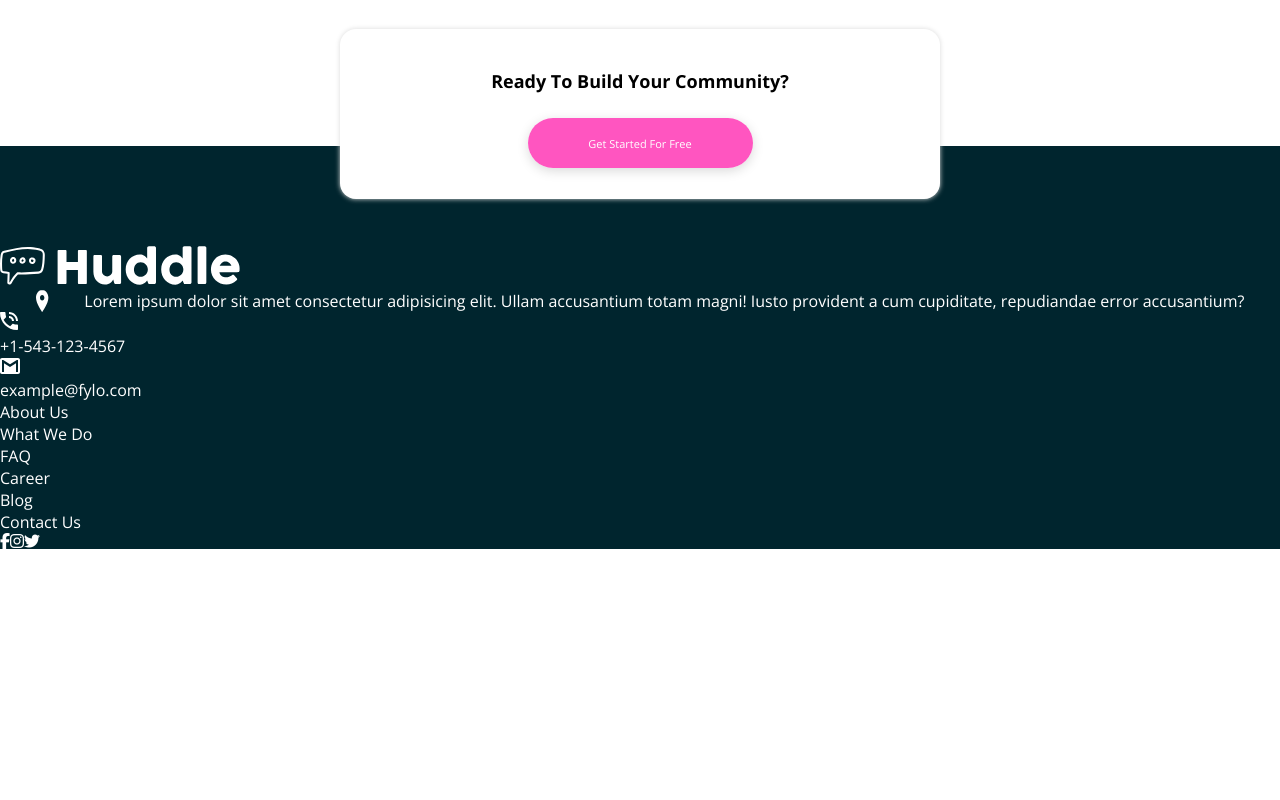
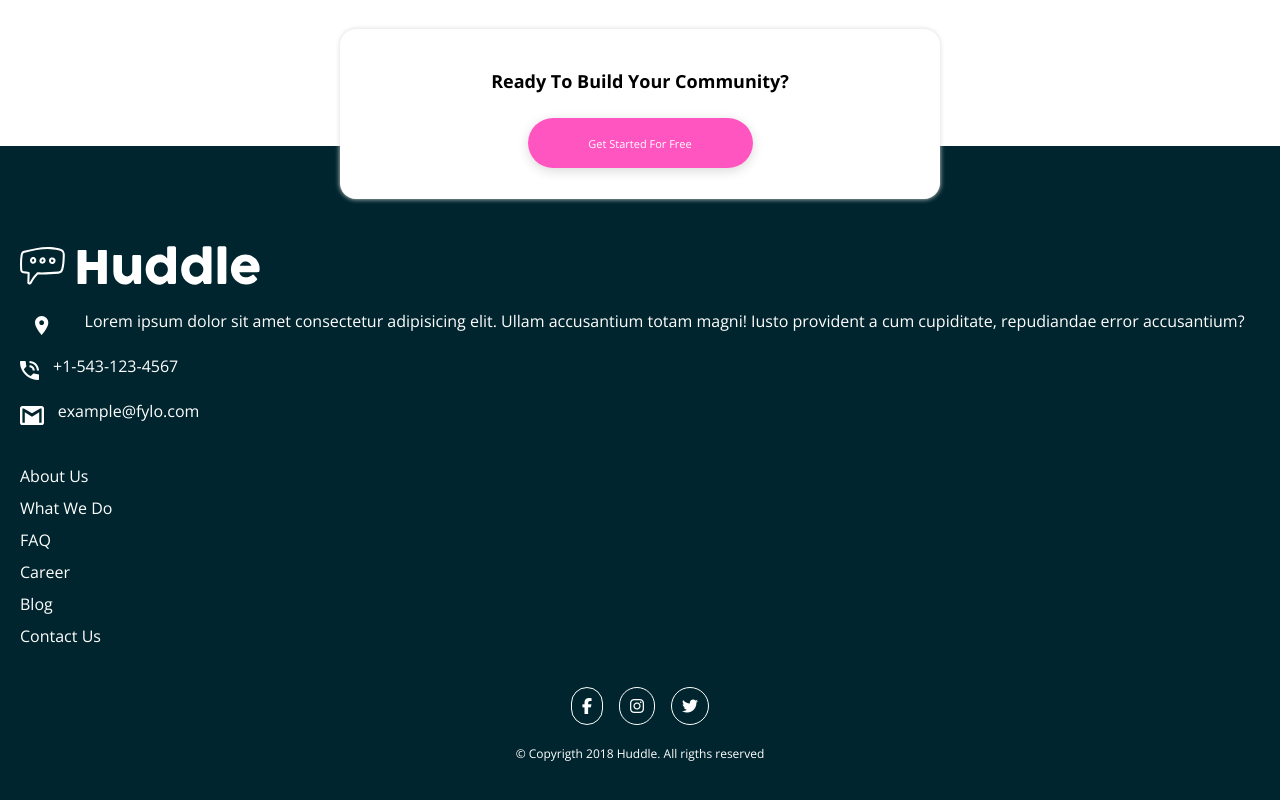
Before and after one commit to rorhedia/landingpage-8g, a plain HTML site: page index.html in a window 1280 px wide. Shown: the part 1664-2464 px from the top of the page. Before the commit the page ends 2213 px from the top, so only its background shows below. Drawn offline with nearby package versions, Linux system fonts and the light colour scheme.

Commit message:
semifinal

```diff
--- a/css/style.css
+++ b/css/style.css
@@ -96,6 +96,7 @@ header {
     margin-right: 15px;
     margin-left: 50px;
     align-content: center;
+
 }
 
 .text-wrapper2 {
@@ -143,19 +144,77 @@ header {
 .backg {
     background-color: hsl(192, 100%, 9%);
     color: white;
-    padding-top: 100px;
+    padding: 100px 20px;
 }
 
 .icons {
     display: flex;
-    align-items: center;
+
+    margin:40px 0 20px 0;
+
+    justify-content: center;
 }
 
 .directory{
     display: flex;
     justify-content: space-evenly;
+    padding-top: 20px;
 }
+.directory img{
+    height: 19px;
+    width: auto;
+    margin-right: 20px;
+    margin-top: 6px;
+}
+.directory2{
+    display: flex;
+       padding-top: 20px;
 
+}
+.directory2 img{
+    height: 19px;
+    width: auto;
+    margin-right: 14px;
+    margin-top: 6px;
+}
+.directory3{
+    display: flex;
+       padding-top: 20px;
+
+}
+.directory3 img{
+    height: 19px;
+    width: auto;
+    margin-right: 14px;
+    margin-top: 6px;
+}
+.lists{
+    margin-top: 40px;
+
+}
+.lists2{
+    margin-top: 5px;
+
+}
+.lists li{
+    margin: 10px 0;
+    list-style: none;
+}
+.lists2 li{
+    margin: 10px 0;
+    list-style: none;
+}
+.icons i{
+    border: 1px solid white;
+    border-radius: 100px;
+    padding: 10px;
+    margin: 0 8px;
+
+}
+.copy{
+    text-align: center;
+    font-size: 12px;
+}
 @media only screen and (min-width: 1024px) {
     header {
         padding: 45px 60px;
--- a/index.html
+++ b/index.html
@@ -88,24 +88,28 @@
         <img src="images/icon-phone.svg" alt="icon-phone">
         <p>+1-543-123-4567</p>
       </div>
-      <div>
+      <div class="directory3">
         <img src="images/icon-email.svg" alt="icon-email">
         <p>example@fylo.com</p></div>
     </div>
     <ul class="lists">
       <li>About Us</li>
       <li>What We Do</li>
-      <li>FAQ</li>
+      <li>FAQ</li></ul>
+      <ul class="lists2">
       <li>Career</li>
       <li>Blog</li>
       <li>Contact Us</li>
     </ul>
+
     <div class="icons">
       <i class="fab fa-facebook-f"></i>
       <i class="fab fa-instagram"></i>
       <i class="fab fa-twitter"></i>
     </div>
+    <p class="copy">&copy; Copyrigth 2018 Huddle. All rigths reserved</p>
   </div>
+
 </footer>
 </body>
 </html>
```
